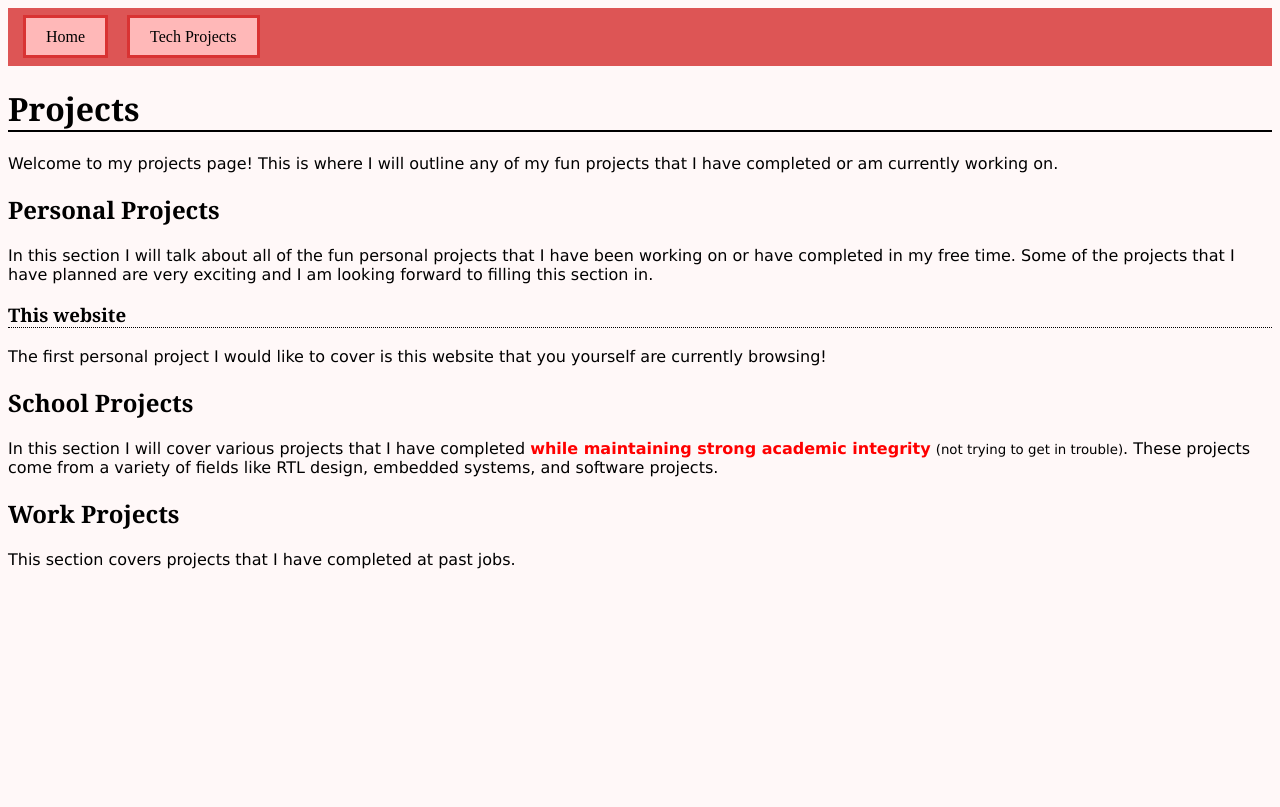
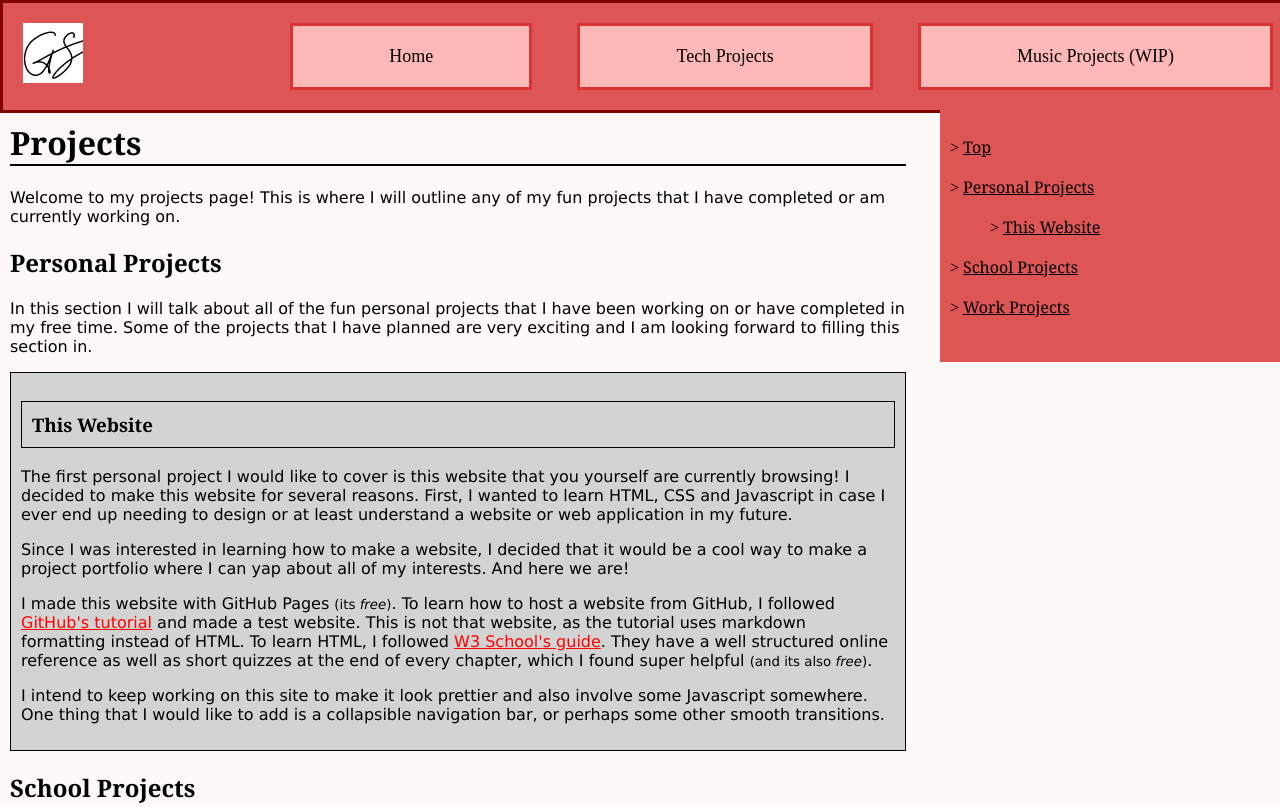
Before and after one commit to grantsylvester/my-web-portfolio, a plain HTML site: page projects.html in a window 1280 px wide. Shown: the top 807 px of the page. Drawn offline with Linux system fonts and the light colour scheme.

Commit message:
update project page, navbar, and some of the homepage

```diff
--- a/main.css
+++ b/main.css
@@ -1,5 +1,16 @@
 *{
     background-color: rgb(255, 248, 248);
+}
+
+body {
+    margin: 0;
+}
+
+footer {
+    margin-left: 10px;
+    margin-bottom: 10px;
+    border-style: solid hidden hidden hidden;
+    border-width: 2px;
 }
 
 .header {
@@ -8,41 +19,28 @@
 
 .projheader {
     font-family: Georgia, 'Times New Roman', Times, serif;
-    border-style: hidden hidden dotted hidden;
+    padding-top: 10px;
+    padding-bottom: 10px;
+    padding-left: 10px;
+    border-style: solid solid solid solid;
     border-width: 1px;
+    background-color: lightgray;
 }
 
-a.navbar {
-    padding-left: 20px;
-    padding-right: 20px;
-    padding-top: 10px;
-    padding-bottom: 10px;
-
-    color: black;
-    text-decoration: none;
-    text-align: center;
-
-    border-style: solid;
-    border-color: rgb(217, 51, 51);
-    background-color: rgb(255, 184, 184);
-
-    margin-left: 15px;
+.projentry {
+    background-color: lightgray;
+    border-style: solid solid solid solid;
+    border-width: 1px;
+    padding: 10px;
 }
 
-a.navbar:hover {
-    background-color: rgb(192, 140, 140);
+.projentry > p,
+.projentry > p > small,
+.projentry > p > a,
+.projentry > p > small > i {
+    background-color: lightgray;
 }
 
-a.navbar:active {
-    color: white;
-    background-color: rgb(180, 140, 140);
-}
-
-nav {
-    padding-top: 20px;
-    padding-bottom: 20px;
-    background-color: rgb(221, 85, 85);
-}
 
 p {
     font-family: Verdana, Geneva, Tahoma, sans-serif;
@@ -52,3 +50,96 @@ h1 {
     border-style: hidden hidden solid hidden;
     border-width: 2px;
 }
+
+a {
+    color: red;
+}
+
+a:visited {
+    color: maroon;
+}
+
+a.navlink {
+    padding-top: 20px;
+    padding-bottom: 20px;
+
+    color: black;
+    text-decoration: none;
+    text-align: center;
+    font-size: large;
+
+    border-style: solid;
+    border-color: rgb(217, 51, 51);
+    background-color: rgb(255, 184, 184);
+
+    margin-left: 15px;
+    margin-right: 30px;
+}
+
+a.navlink:hover {
+    background-color: rgb(192, 140, 140);
+}
+
+a.navlink:active {
+    color: white;
+    background-color: rgb(180, 140, 140);
+}
+
+#navbar {
+    display: grid;
+    grid-template-columns: auto auto auto auto;
+    padding-top: 20px;
+    padding-bottom: 20px;
+    padding-left: 20px;
+    padding-right: 10px;
+    background-color: rgb(221, 85, 85);
+    position: fixed;
+    width: 100%;
+    top: 0;
+
+    border-style: solid;
+    border-width: 3px;
+    border-color: maroon;
+}
+
+#navicon {
+    height: 60px;
+    width: 60px;
+
+}
+
+#projcontainer {
+    display: grid;
+    grid-template-columns: auto auto;
+}
+
+#contentbar {
+    position: fixed;
+    width: 25%;
+    right: 0;
+    margin-top: 110px;
+    padding: 10px;
+
+    background-color: rgb(221, 85, 85);
+}
+
+#contentbar > dl > dd > a,
+#contentbar > dl > dt > a {
+    background-color: rgb(221, 85, 85);
+    font-family: Georgia, 'Times New Roman', Times, serif;
+    font-size: medium;
+    color: black;
+}
+
+#contentbar > dl > dt,
+#contentbar > dl > dd,
+#contentbar > * {
+    background-color: rgb(221, 85, 85);
+}
+
+#content {
+    margin-left: 10px;
+    margin-top: 100px;
+    width: 70%;
+    left: 0;
+}
--- a/projects.html
+++ b/projects.html
@@ -7,33 +7,71 @@
 </head>
 
 <body>
-    <nav>
-        <a class="navbar" href="index.html">Home</a>
-        <a class="navbar" href="projects.html">Tech Projects</a>
-    </nav>
-    <h1 class="header">Projects</h1>
+    <div id="navbar">
+        <img id="navicon" src = "images/favicon.ico">
+        <a class="navlink" href="index.html">Home</a>
+        <a class="navlink" href="projects.html">Tech Projects</a>
+        <a class="navlink" href="index.html">Music Projects (WIP)</a>
+    </div>
+
+    <div id="projcontainer">
+        <div id="contentbar">
+            <dl>
+                <dt>> <a href="#projtop">Top</a></dt><br>
+                <dt>> <a href="#personal">Personal Projects</a></dt><br>
+                <dd>> <a href="#thisweb">This Website</a></dd><br>
+                <dt>> <a href="#school">School Projects</a></dt><br>
+                <dt>> <a href="#work">Work Projects</a></dt><br>
+            </dl>
+        </div>
+        <div id="content">
+            <h1 id="projtop" class="header">Projects</h1>
             <p>
-        Welcome to my projects page! This is where I will outline any of my fun projects that I have completed or am currently working on.
-
+                Welcome to my projects page! This is where I will outline any of my fun projects that I have completed or am currently
+                working on.
             </p>
             <h2 id="personal" class="header">Personal Projects</h2>
             <p>
                 In this section I will talk about all of the fun personal projects that I have been working on or have completed
-        in my free time. Some of the projects that I have planned are very exciting and I am looking forward to filling this section in.
+                in my free time. Some of the projects that I have planned are very exciting and I am looking forward to filling this
+                section in.
             </p>
-    <h3 id="thisweb" class="projheader">This website</h3>
+
+            <div class = projentry>
+                <h3 id="thisweb" class="projheader">This Website</h3>
                 <p>
-        The first personal project I would like to cover is this website that you yourself are currently browsing!
+                    The first personal project I would like to cover is this website that you yourself are currently browsing! I decided to
+                    make this website for several reasons. First, I wanted to learn HTML, CSS and Javascript in case I ever end up needing
+                    to design or at least understand a website or web application in my future.
                 </p>
+                <p>
+                    Since I was interested in learning how to make a website, I decided that it would be a cool way to make a project
+                    portfolio where I can yap about all of my interests. And here we are!
+                </p>
+                <p>
+                    I made this website with GitHub Pages <small>(its <i>free</i>)</small>. To learn how to host a website from GitHub,
+                    I followed <a href="https://github.com/skills/github-pages">GitHub's tutorial</a> and made a test website. This is not
+                    that website, as the tutorial uses markdown formatting instead of HTML. To learn HTML, I followed
+                    <a href="https://www.w3schools.com/html/default.asp">W3 School's guide</a>. They have a well structured online reference as
+                    well as short quizzes at the end of every chapter, which I found super helpful <small>(and its also <i>free</i>)</small>.
+                </p>
+                <p>
+                    I intend to keep working on this site to make it look prettier and also involve some Javascript somewhere. One thing that
+                    I would like to add is a collapsible navigation bar, or perhaps some other smooth transitions.
+                </p>
+            </div>
+
             <h2 id="school" class="header">School Projects</h2>
             <p>
-        In this section I will cover various projects that I have completed <strong style="color: red;">while maintaining strong
-        academic integrity</strong> <small>(not trying to get in trouble)</small>. These projects come from a variety of fields like
-        RTL design, embedded systems, and software projects.
+                In this section I will cover various projects that I have completed <strong>while maintaining
+                strong academic integrity</strong> <small>(not trying to get in trouble)</small>. These projects come from a variety
+                of fields like RTL design, embedded systems, and software projects.
             </p>
             <h2 id="work" class="header">Work Projects</h2>
             <p>
                 This section covers projects that I have completed at past jobs.
             </p>
+        </div>
+    </div>
 </body>
 </html>
```
Also changed, not shown: index.html (+13 -6 lines). Lines whose indentation alone changed are shown as unchanged.
